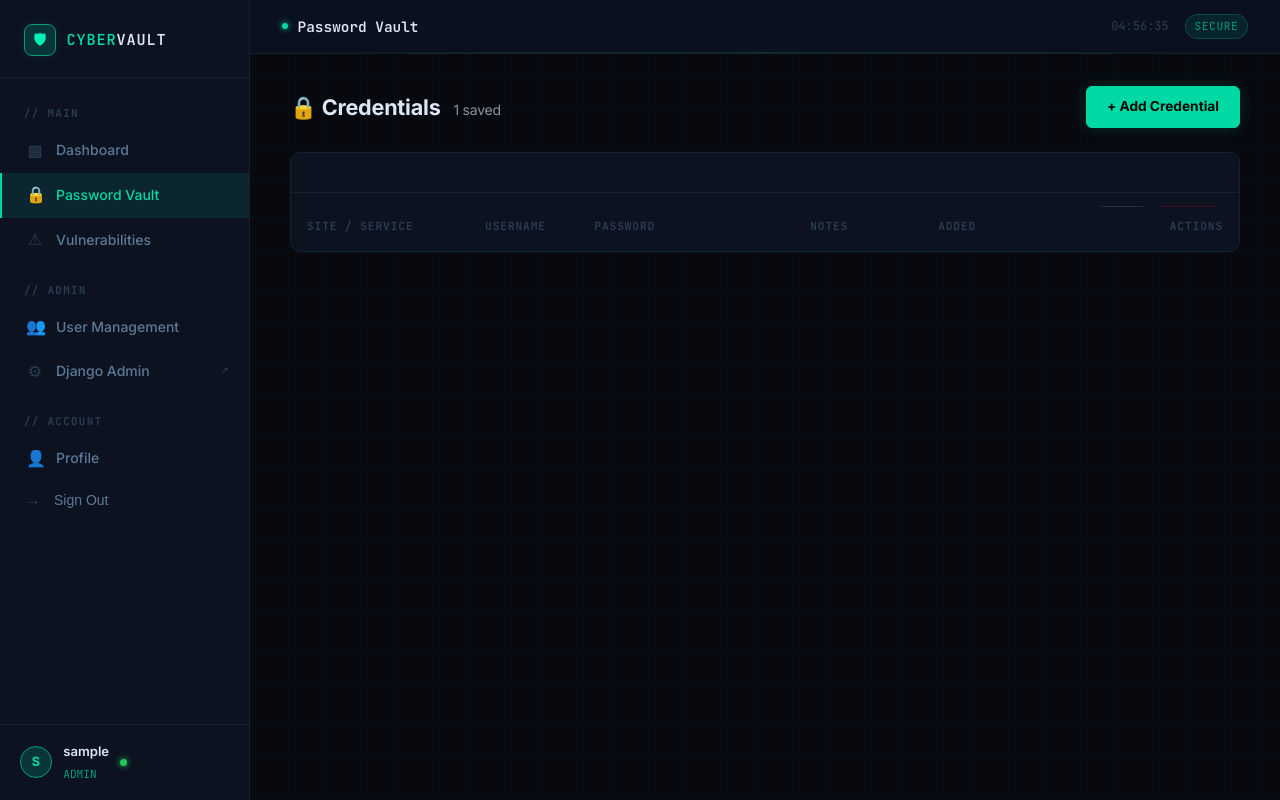
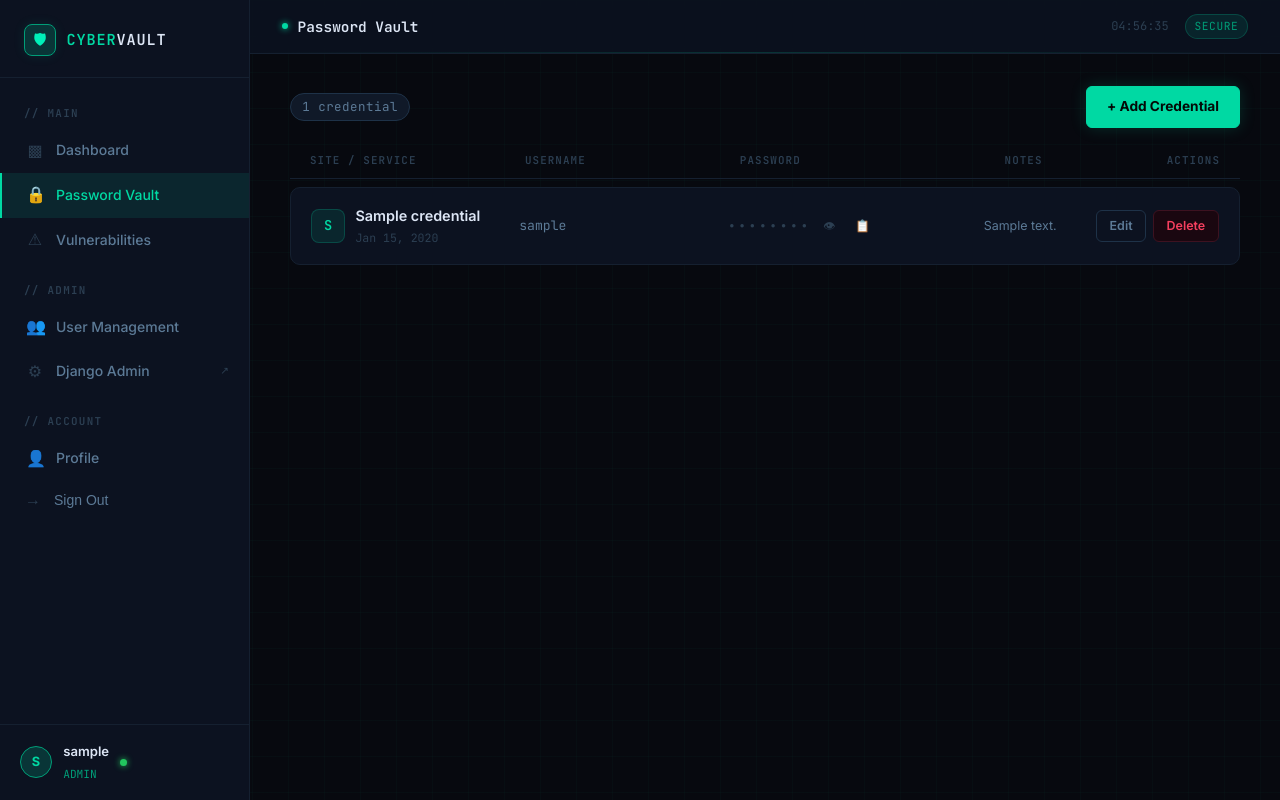
Before and after one commit to 3dcodex/-CyberVault-Management-System, a Django app: page /vault/ in a window 1280 px wide. Run offline with Django 4.2, Linux system fonts and the light colour scheme; a user stored in the database is signed in; tables that the repository leaves empty hold one stand-in row (values such as "Sample post").

Commit message:
Redesign vault credential list with card layout matching design system

```diff
--- a/templates/vault/credential_list.html
+++ b/templates/vault/credential_list.html
@@ -5,151 +5,272 @@
 
 {% block extra_css %}
 <style>
-  .vault-header {
+  .vault-toolbar {
     display: flex;
     align-items: center;
     justify-content: space-between;
     margin-bottom: 1.5rem;
   }
-  .password-cell {
+  .vault-count {
+    font-size: .78rem;
+    font-family: 'JetBrains Mono', monospace;
+    color: var(--text-2);
+    background: var(--bg-elevated);
+    border: 1px solid var(--border-hi);
+    padding: .2rem .7rem;
+    border-radius: 20px;
+    letter-spacing: .04em;
+  }
+
+  /* ── Credential cards ── */
+  .cred-list { display: flex; flex-direction: column; gap: .6rem; }
+
+  .cred-card {
+    background: var(--bg-surface);
+    border: 1px solid var(--border);
+    border-radius: var(--radius-md);
+    padding: 1rem 1.25rem;
+    display: grid;
+    grid-template-columns: 2fr 2fr 2.5fr 1fr auto;
+    align-items: center;
+    gap: 1rem;
+    transition: border-color .18s, box-shadow .18s;
+  }
+  .cred-card:hover {
+    border-color: var(--border-hi);
+    box-shadow: 0 0 18px rgba(0,217,163,.04);
+  }
+
+  .cred-site {
     display: flex;
     align-items: center;
-    gap: .5rem;
+    gap: .65rem;
+    min-width: 0;
   }
-  .password-mask {
+  .cred-icon {
+    width: 34px;
+    height: 34px;
+    border-radius: 8px;
+    background: var(--accent-glow);
+    border: 1px solid rgba(0,217,163,.2);
+    display: flex;
+    align-items: center;
+    justify-content: center;
+    font-size: .85rem;
+    font-weight: 700;
+    color: var(--accent);
     font-family: 'JetBrains Mono', monospace;
-    letter-spacing: .1em;
+    text-transform: uppercase;
+    flex-shrink: 0;
+  }
+  .cred-site-name {
+    font-weight: 600;
+    color: var(--text-1);
+    font-size: .9rem;
+    white-space: nowrap;
+    overflow: hidden;
+    text-overflow: ellipsis;
+  }
+  .cred-date {
+    font-size: .72rem;
+    color: var(--text-3);
+    font-family: 'JetBrains Mono', monospace;
+    margin-top: .15rem;
+  }
+
+  .cred-username {
+    font-family: 'JetBrains Mono', monospace;
+    font-size: .82rem;
+    color: var(--text-2);
+    white-space: nowrap;
+    overflow: hidden;
+    text-overflow: ellipsis;
+  }
+
+  .cred-pw-cell {
+    display: flex;
+    align-items: center;
+    gap: .4rem;
+  }
+  .pw-mask {
+    font-family: 'JetBrains Mono', monospace;
+    font-size: .9rem;
+    letter-spacing: .12em;
     color: var(--text-3);
   }
-  .password-plain {
+  .pw-plain {
     font-family: 'JetBrains Mono', monospace;
+    font-size: .82rem;
     color: var(--accent);
     display: none;
+    word-break: break-all;
   }
-  .icon-btn {
+  .pw-icon-btn {
     background: none;
     border: 1px solid transparent;
     cursor: pointer;
-    color: var(--text-2);
-    padding: .25rem .4rem;
+    color: var(--text-3);
+    padding: .2rem .35rem;
     border-radius: var(--radius-sm);
-    font-size: .8rem;
+    font-size: .75rem;
+    line-height: 1;
     transition: color .15s, background .15s, border-color .15s;
-    line-height: 1;
+    flex-shrink: 0;
   }
-  .icon-btn:hover {
+  .pw-icon-btn:hover {
     color: var(--text-1);
     background: var(--bg-elevated);
     border-color: var(--border-hi);
   }
-  .copy-ok { color: var(--green) !important; }
-  .empty-state {
-    text-align: center;
-    padding: 4rem 2rem;
+  .pw-icon-btn.copied { color: var(--green) !important; }
+
+  .cred-notes {
+    font-size: .78rem;
     color: var(--text-2);
-  }
-  .empty-state .empty-icon { font-size: 3rem; margin-bottom: 1rem; }
-  .empty-state p { margin-bottom: 1.25rem; }
-  .note-clip {
-    max-width: 180px;
     white-space: nowrap;
     overflow: hidden;
     text-overflow: ellipsis;
+  }
+
+  .cred-actions {
+    display: flex;
+    gap: .4rem;
+    justify-content: flex-end;
+    flex-shrink: 0;
+  }
+
+  /* ── Empty state ── */
+  .vault-empty {
+    text-align: center;
+    padding: 5rem 2rem;
+  }
+  .vault-empty-icon {
+    font-size: 3rem;
+    margin-bottom: 1rem;
+    opacity: .4;
+  }
+  .vault-empty h3 {
+    font-size: 1rem;
+    font-weight: 600;
     color: var(--text-2);
-    font-size: .82rem;
+    margin-bottom: .5rem;
+    font-family: 'JetBrains Mono', monospace;
   }
+  .vault-empty p {
+    font-size: .85rem;
+    color: var(--text-3);
+    margin-bottom: 1.5rem;
+  }
+
+  /* ── Column headers ── */
+  .cred-header {
+    display: grid;
+    grid-template-columns: 2fr 2fr 2.5fr 1fr auto;
+    gap: 1rem;
+    padding: 0 1.25rem .5rem;
+    border-bottom: 1px solid var(--border);
+    margin-bottom: .5rem;
+  }
+  .cred-header span {
+    font-size: .68rem;
+    font-family: 'JetBrains Mono', monospace;
+    text-transform: uppercase;
+    letter-spacing: .1em;
+    color: var(--text-3);
+    font-weight: 600;
+  }
+  .cred-header .col-actions { text-align: right; min-width: 100px; }
 </style>
 {% endblock %}
 
 {% block content %}
-<div class="vault-header">
-  <p class="page-title" style="margin-bottom:0;">
-    &#128274; Credentials
-    <span style="font-size:.875rem;font-weight:400;color:#8b949e;margin-left:.5rem;">
-      {{ credentials.count }} saved
-    </span>
-  </p>
+
+<div class="vault-toolbar">
+  <span class="vault-count">{{ credentials.count }} credential{{ credentials.count|pluralize }}</span>
   <a href="{% url 'vault:credential_add' %}" class="btn btn-primary">+ Add Credential</a>
 </div>
 
 {% if credentials %}
-<div class="card" style="padding:0;overflow:hidden;">
-  <table>
-    <thead>
-      <tr>
-        <th>Site / Service</th>
-        <th>Username</th>
-        <th>Password</th>
-        <th>Notes</th>
-        <th>Added</th>
-        <th style="text-align:right;">Actions</th>
-      </tr>
-    </thead>
-    <tbody>
-      {% for cred in credentials %}
-      <tr>
-        <td style="font-weight:600;color:#e6edf3;">{{ cred.site_name }}</td>
-        <td style="font-family:monospace;">{{ cred.username }}</td>
-        <td>
-          <div class="password-cell">
-            <span class="password-mask" id="mask-{{ cred.pk }}">••••••••</span>
-            <span class="password-plain" id="plain-{{ cred.pk }}"
-                  data-pw="{{ cred.decrypted_password }}">{{ cred.decrypted_password }}</span>
-            <button class="icon-btn"
-                    onclick="togglePassword({{ cred.pk }})"
-                    id="toggle-{{ cred.pk }}"
-                    title="Reveal">&#128065;</button>
-            <button class="icon-btn"
-                    onclick="copyPassword({{ cred.pk }}, this)"
-                    title="Copy">&#128203;</button>
-          </div>
-        </td>
-        <td>
-          <span class="note-clip" title="{{ cred.notes }}">
-            {{ cred.notes|default:"—" }}
-          </span>
-        </td>
-        <td style="color:#8b949e;font-size:.82rem;white-space:nowrap;">
-          {{ cred.created_at|date:"M j, Y" }}
-        </td>
-        <td style="text-align:right;white-space:nowrap;">
-          <a href="{% url 'vault:credential_edit' cred.pk %}"
-             class="btn btn-ghost btn-sm">Edit</a>
-          <a href="{% url 'vault:credential_delete' cred.pk %}"
-             class="btn btn-danger btn-sm" style="margin-left:.35rem;">Delete</a>
-        </td>
-      </tr>
-      {% endfor %}
-    </tbody>
-  </table>
+
+<div class="cred-header">
+  <span>Site / Service</span>
+  <span>Username</span>
+  <span>Password</span>
+  <span>Notes</span>
+  <span class="col-actions">Actions</span>
+</div>
+
+<div class="cred-list">
+  {% for cred in credentials %}
+  <div class="cred-card">
+
+    <!-- Site -->
+    <div class="cred-site">
+      <div class="cred-icon">{{ cred.site_name|first }}</div>
+      <div>
+        <div class="cred-site-name" title="{{ cred.site_name }}">{{ cred.site_name }}</div>
+        <div class="cred-date">{{ cred.created_at|date:"M j, Y" }}</div>
+      </div>
+    </div>
+
+    <!-- Username -->
+    <div class="cred-username" title="{{ cred.username }}">
+      {{ cred.username|default:"—" }}
+    </div>
+
+    <!-- Password -->
+    <div class="cred-pw-cell">
+      <span class="pw-mask" id="mask-{{ cred.pk }}">••••••••</span>
+      <span class="pw-plain" id="plain-{{ cred.pk }}"
+            data-pw="{{ cred.decrypted_password }}">{{ cred.decrypted_password }}</span>
+      <button class="pw-icon-btn" onclick="togglePw({{ cred.pk }})" title="Reveal">&#128065;</button>
+      <button class="pw-icon-btn" onclick="copyPw({{ cred.pk }}, this)" title="Copy">&#128203;</button>
+    </div>
+
+    <!-- Notes -->
+    <div class="cred-notes" title="{{ cred.notes }}">
+      {{ cred.notes|default:"—" }}
+    </div>
+
+    <!-- Actions -->
+    <div class="cred-actions">
+      <a href="{% url 'vault:credential_edit' cred.pk %}" class="btn btn-ghost btn-sm">Edit</a>
+      <a href="{% url 'vault:credential_delete' cred.pk %}" class="btn btn-danger btn-sm">Delete</a>
+    </div>
+
+  </div>
+  {% endfor %}
 </div>
 
 {% else %}
-<div class="card empty-state">
-  <div class="empty-icon">&#128274;</div>
-  <p class="text-muted">Your vault is empty.</p>
-  <a href="{% url 'vault:credential_add' %}" class="btn btn-primary">Add your first credential</a>
+<div class="card vault-empty">
+  <div class="vault-empty-icon">&#128274;</div>
+  <h3>No credentials saved yet</h3>
+  <p>Add your first credential to start securing your passwords.</p>
+  <a href="{% url 'vault:credential_add' %}" class="btn btn-primary">+ Add Credential</a>
 </div>
 {% endif %}
 
 <script>
-  function togglePassword(pk) {
-    const mask   = document.getElementById('mask-'   + pk);
-    const plain  = document.getElementById('plain-'  + pk);
-    const toggle = document.getElementById('toggle-' + pk);
+  function togglePw(pk) {
+    const mask  = document.getElementById('mask-'  + pk);
+    const plain = document.getElementById('plain-' + pk);
     const showing = plain.style.display === 'inline';
     mask.style.display  = showing ? 'inline' : 'none';
     plain.style.display = showing ? 'none'   : 'inline';
-    toggle.title = showing ? 'Reveal' : 'Hide';
   }
 
-  function copyPassword(pk, btn) {
+  function copyPw(pk, btn) {
     const pw = document.getElementById('plain-' + pk).dataset.pw;
     navigator.clipboard.writeText(pw).then(() => {
-      btn.classList.add('copy-ok');
+      btn.classList.add('copied');
       btn.textContent = '✓';
-      setTimeout(() => { btn.classList.remove('copy-ok'); btn.textContent = '📋'; }, 1500);
+      setTimeout(() => {
+        btn.classList.remove('copied');
+        btn.innerHTML = '&#128203;';
+      }, 1500);
     });
   }
 </script>
+
 {% endblock %}
```
